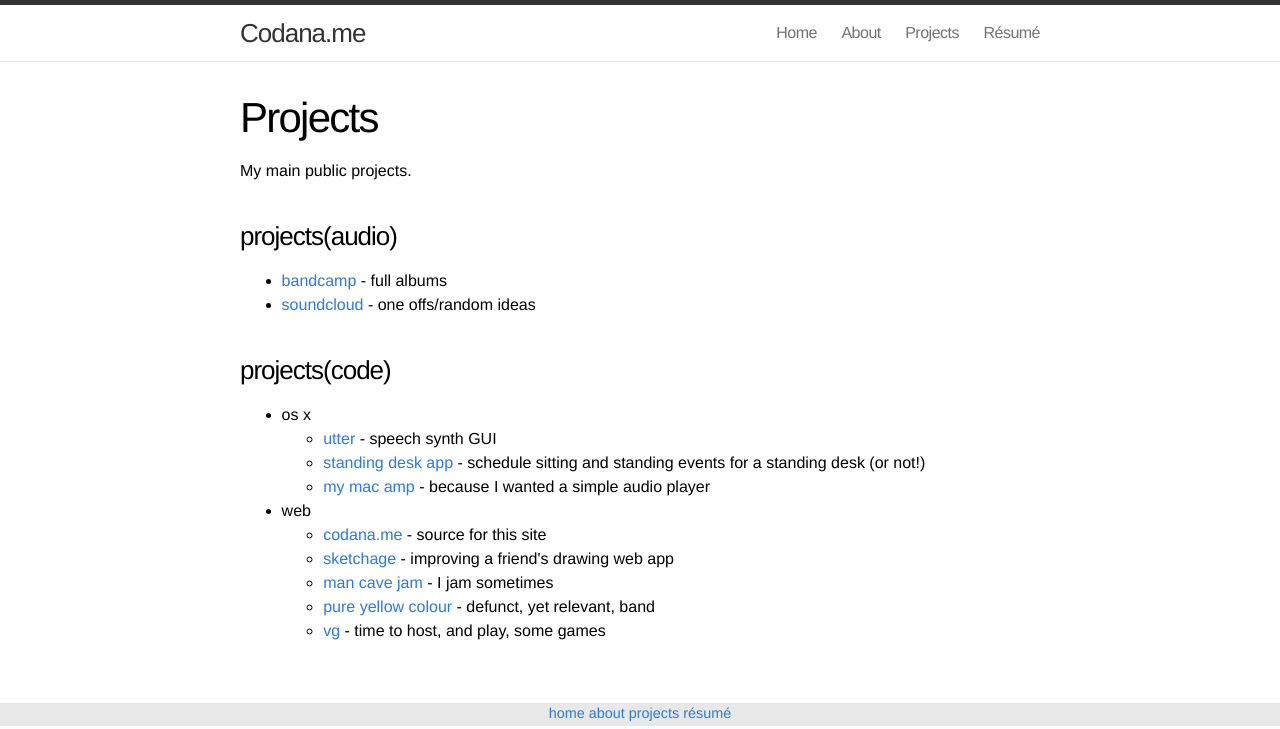
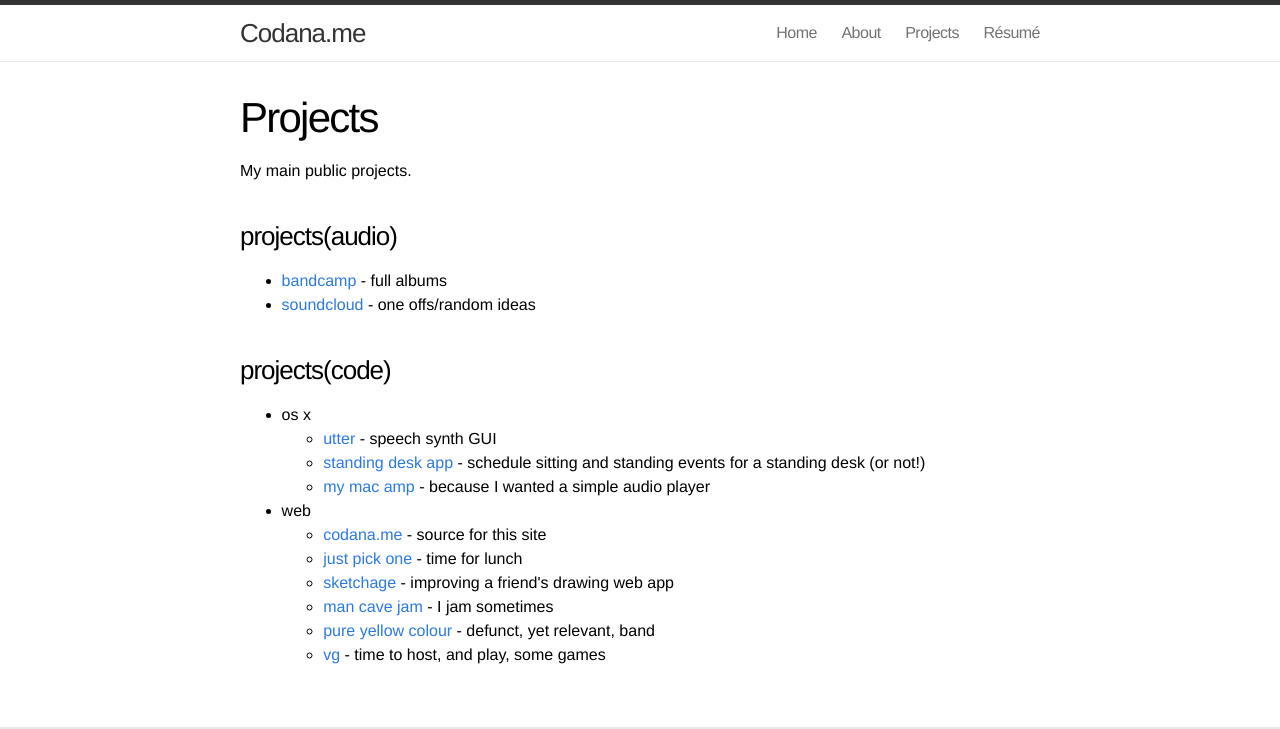
Before and after one commit to michaelchadwick/codana.me, a Jekyll site: the page built from projects/index.html, in a window 1280 px wide. Shown: the top 729 px of the page. Built offline with Jekyll 4.4.1, drawn with Linux system fonts in a browser that asks for light colours.

Commit message:
added just pick one to projects

```diff
--- a/projects/index.html
+++ b/projects/index.html
@@ -33,6 +33,7 @@ title: Projects
     <li>web
       <ul>
         <li><a href="{{ site.gh_link }}/michaelchadwick.github.io">codana.me</a> - source for this site</li>
+        <li><a href="http://jpo.codana.me">just pick one</a> - time for lunch</li>
         <li><a href="http://sketchage.codana.me">sketchage</a> - improving a friend's drawing web app</li>
         <li><a href="http://mcj.nebyoolae.com">man cave jam</a> - I jam sometimes</li>
         <li><a href="http://pyc.nebyoolae.com">pure yellow colour</a> - defunct, yet relevant, band</li>
```
